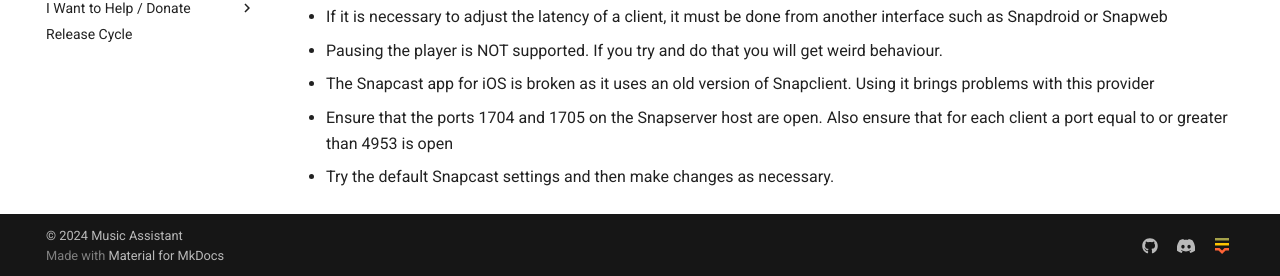
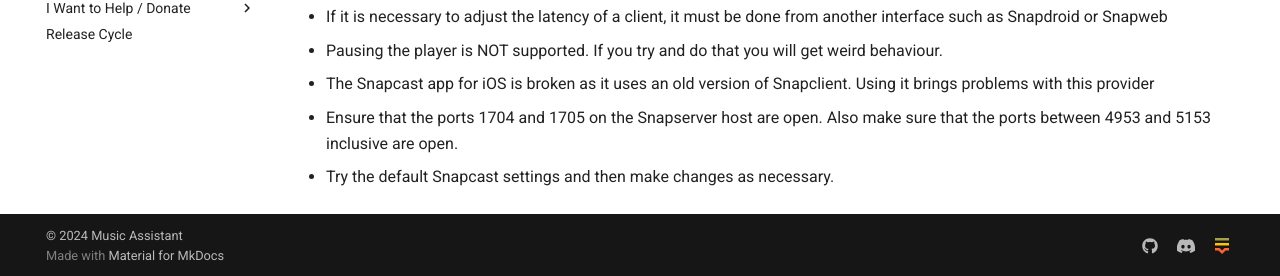
Before and after one commit to pwbriggs/music-assistant.github.io, an MkDocs documentation site: the page built from docs/player-support/snapcast.md, in a window 1280 px wide and 900 px high, scrolled down 862 px. Shown: the part 621-897 px from the top of the window. Built offline with MkDocs 1.6.1 and Material for MkDocs 9.7.7, drawn with Linux system fonts in a browser that asks for light colours.

Commit message:
Fix ports

```diff
--- a/docs/player-support/snapcast.md
+++ b/docs/player-support/snapcast.md
@@ -23,5 +23,5 @@
 - If it is necessary to adjust the latency of a client, it must be done from another interface such as Snapdroid or Snapweb
 - Pausing the player is NOT supported. If you try and do that you will get weird behaviour.
 - The Snapcast app for iOS is broken as it uses an old version of Snapclient. Using it brings problems with this provider
-- Ensure that the ports 1704 and 1705 on the Snapserver host are open. Also ensure that for each client a port equal to or greater than 4953 is open
+- Ensure that the ports 1704 and 1705 on the Snapserver host are open. Also make sure that the ports between 4953 and 5153 inclusive are open.
 - Try the default Snapcast settings and then make changes as necessary.
```
